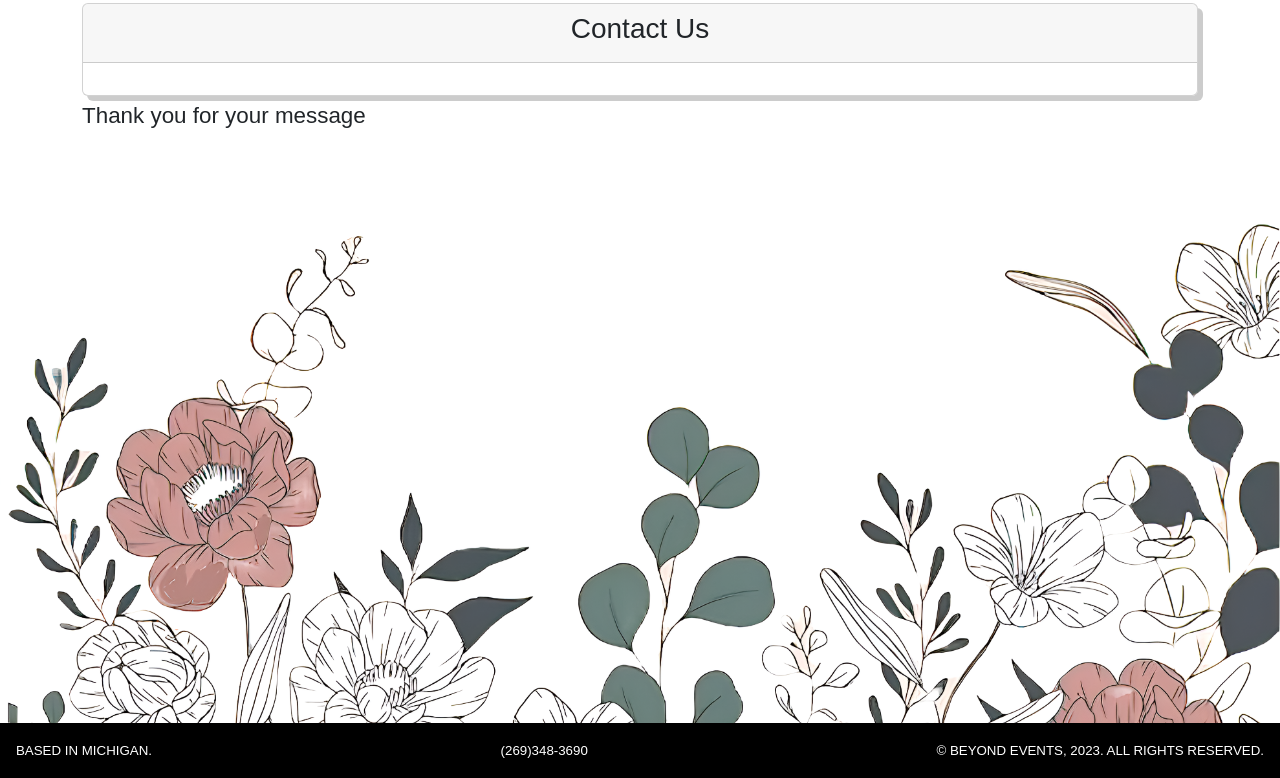
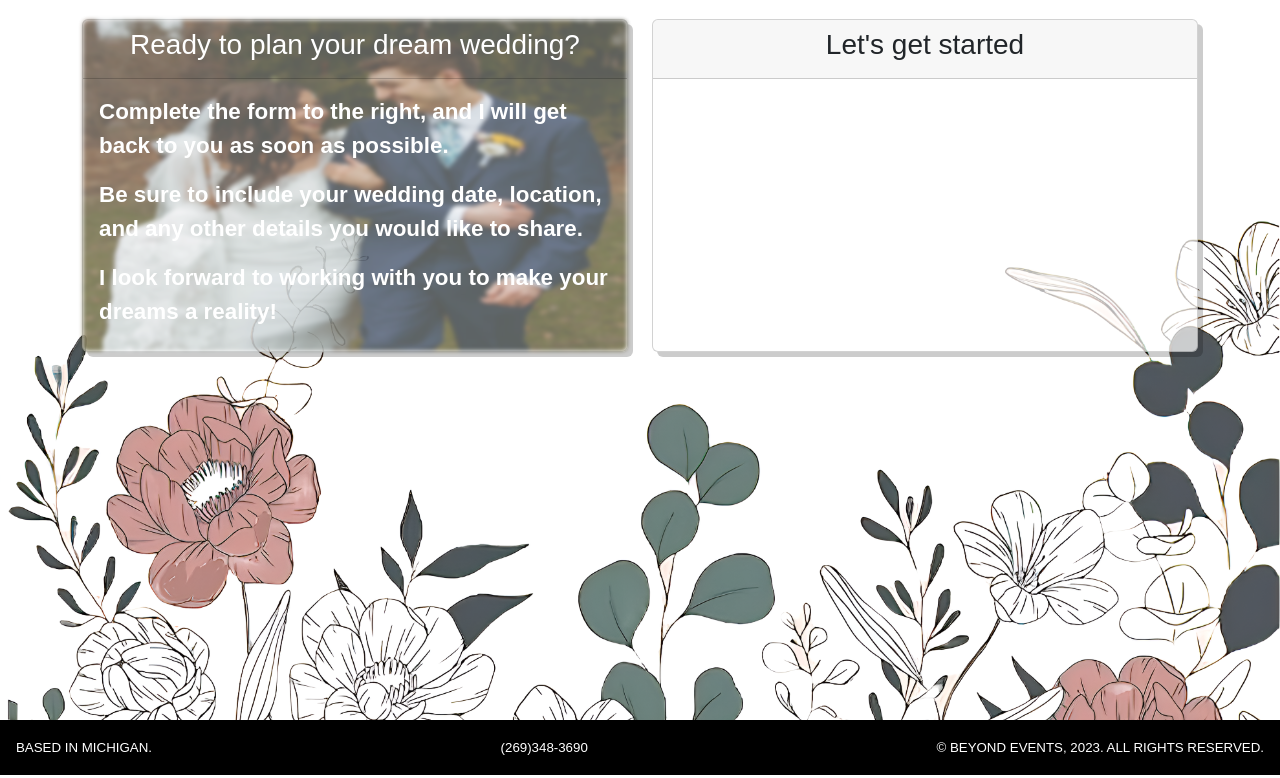
Before and after one commit to mwagner4084/beyondevents, a Django app: page /contact/ in a window 1280 px wide. Shown: the part 64-842 px from the top of the page. Run offline with Django 4.2, Linux system fonts and the light colour scheme; parts of the project's set-up code (start-up, migrations or seed data) failed here and were passed over; some libraries are stand-ins or nearby versions; some web fonts are replaced.

Commit message:
add photo & styles to contact template update base.css

```diff
--- a/static/css/base.css
+++ b/static/css/base.css
@@ -170,6 +170,202 @@ header {
   }
 }
 
+
+.btn-primary {
+  --bs-btn-color: var(--th-color-black);
+  --bs-btn-bg: var(--th-color-white);
+  --bs-btn-border-color: var(--th-color-black);
+  --bs-btn-hover-color: var(--th-color-black);
+  --bs-btn-hover-bg: var(--th-color-light-gray);
+  --bs-btn-hover-border-color: var(--th-color-black);
+  --bs-btn-focus-shadow-rgb: 49,132,253;
+  --bs-btn-active-color: var(--th-color-black);
+  --bs-btn-active-bg: var(--th-color-light-gray);
+  --bs-btn-active-border-color: var(--th-color-black);
+  --bs-btn-active-shadow: inset 0 3px 5px rgba(0, 0, 0, 0.125);
+  --bs-btn-disabled-color: var(--th-color-white);
+  --bs-btn-disabled-bg: var(--th-color-black);
+  --bs-btn-disabled-border-color: var(--th-color-black);
+}
+
+.bg-white {
+  background-color: var(--th-color-white);
+}
+
+.bg-eggshell {
+  background-color: var(--th-color-eggshell);
+}
+
+.bg-light-gray {
+  background-color: var(--th-color-light-gray);
+}
+
+.bg-blue-gray {
+  background-color: var(--th-color-blue-gray);
+}
+
+h1 {
+  text-transform: uppercase;
+  text-align: center;
+  font-size: calc(1.25rem + 0.5vw);
+}
+
+h1.heading {
+  display: flex;
+  align-items: center;
+}
+
+
+.card {
+  box-shadow: 5px 5px rgba(0, 0, 0, 0.2);
+  margin: 3px 0 3px 0;
+  background-color: rgba(255, 255, 255, 0.7)
+}
+
+.card-img {
+  height: 100%;
+  filter: blur(2px);
+  -webkit-filter: blur(2px);
+}
+
+.border-dark {
+  border-width: 3px;
+}
+
+footer {
+  display: in-line;
+  background-color: var(--th-color-black);
+  color: var(--th-color-white);
+  text-transform: uppercase;
+  /* padding: 1rem; */
+  text-align: center;
+  font-size: calc(0.75rem + 0.25vw);
+  justify-content: center;
+}
+
+.img-fluid {
+  width: 100%;
+  height: auto;
+}
+
+.gallery {
+  --g: 8px;
+  /* the gap */
+  --s: 100%;
+  /* the size */
+
+  display: grid;
+  border-radius: 50%;
+}
+
+.gallery>img {
+  grid-area: 1/1;
+  justify-self: center;
+  align-self: center;
+  width: 90%;
+  aspect-ratio: 1;
+  object-fit: cover;
+  border-radius: 50%;
+  transform: translate(var(--_x, 0), var(--_y, 0));
+  cursor: pointer;
+  z-index: 0;
+  transition: .3s, z-index 0s .3s;
+
+}
+
+.gallery img:hover {
+  --_i: 1;
+  z-index: 1;
+  transition: transform .2s, clip-path .3s .2s, z-index 0s;
+}
+
+.gallery:hover img {
+  transform: translate(0, 0);
+}
+
+.gallery>img:nth-child(1) {
+  clip-path: polygon(50% 50%, calc(50%*var(--_i, 0)) calc(120%*var(--_i, 0)), 0 calc(100%*var(--_i, 0)), 0 0, 100% 0, 100% calc(100%*var(--_i, 0)), calc(100% - 50%*var(--_i, 0)) calc(120%*var(--_i, 0)));
+  --_y: calc(-1*var(--g))
+}
+
+.gallery>img:nth-child(2) {
+  clip-path: polygon(50% 50%, calc(100% - 120%*var(--_i, 0)) calc(50%*var(--_i, 0)), calc(100% - 100%*var(--_i, 0)) 0, 100% 0, 100% 100%, calc(100% - 100%*var(--_i, 0)) 100%, calc(100% - 120%*var(--_i, 0)) calc(100% - 50%*var(--_i, 0)));
+  --_x: var(--g)
+}
+
+.gallery>img:nth-child(3) {
+  clip-path: polygon(50% 50%, calc(100% - 50%*var(--_i, 0)) calc(100% - 120%*var(--_i, 0)), 100% calc(100% - 120%*var(--_i, 0)), 100% 100%, 0 100%, 0 calc(100% - 100%*var(--_i, 0)), calc(50%*var(--_i, 0)) calc(100% - 120%*var(--_i, 0)));
+  --_y: var(--g)
+}
+
+.gallery>img:nth-child(4) {
+  clip-path: polygon(50% 50%, calc(120%*var(--_i, 0)) calc(50%*var(--_i, 0)), calc(100%*var(--_i, 0)) 0, 0 0, 0 100%, calc(100%*var(--_i, 0)) 100%, calc(120%*var(--_i, 0)) calc(100% - 50%*var(--_i, 0)));
+  --_x: calc(-1*var(--g))
+}
+
+
+/* body {
+  margin: 0;
+  min-height: 100vh;
+  display: grid;
+  place-content: center;
+  background: #3B8686;
+} */
+
+ul,
+il,
+p {
+  font-size: calc(1rem + 0.5vw);
+}
+
+/* .start-initial {
+    left: initial !important;
+} */
+
+/* .rte img {
+    max-width: 100%;
+    margin: 0;
+    display: block;
+  } */
+
+  /* .rte ul {
+    /* the same as Bootstrap unstyled-list
+    padding-left: 17px;
+  } */
+
+  /* .template-contact .rte ul {
+    padding-left: 0;
+    list-style: none;
+  } */
+
+  .site-main {
+    min-height: 90vh;
+  }
+
+  .bg-img {
+    background-image: url('../img/flowerbg.png');
+  background-color: --th-color-white;
+  /* Used if the image is unavailable */
+  width: 100%;
+  /* height: 500px; You must set a specified height */
+  background-position: center;
+  /* Center the image */
+  background-repeat: no-repeat;
+  /* Do not repeat the image */
+  background-size: cover;
+  /* Resize the background image to cover the entire container */
+}
+
+/* .navbar-brand {
+    max-width: 200px;
+    min-width: 200px;
+  }
+
+  @media (min-width: 992px) {
+    .navbar-expand-lg .navbar-nav .nav-link {
+      font-size: clamp(0.75rem, 1vw, 1rem);
+    }
+  } */
   @-webkit-keyframes slide-in-top {
     0% {
       -webkit-transform: translateY(-1000px);
@@ -422,176 +618,3 @@ header {
     -webkit-animation: slide-in-fwd-br 0.4s cubic-bezier(0.250, 0.460, 0.450, 0.940) both;
             animation: slide-in-fwd-br 0.4s cubic-bezier(0.250, 0.460, 0.450, 0.940) both;
   }
-
-.bg-white {
-  background-color: var(--th-color-white);
-}
-
-.bg-eggshell {
-  background-color: var(--th-color-eggshell);
-}
-
-.bg-light-gray {
-  background-color: var(--th-color-light-gray);
-}
-
-.bg-blue-gray {
-  background-color: var(--th-color-blue-gray);
-}
-
-h1 {
-  text-transform: uppercase;
-  text-align: center;
-  font-size: calc(1.25rem + 0.5vw);
-}
-
-h1.heading {
-  display: flex;
-  align-items: center;
-}
-
-
-.card {
-  box-shadow: 5px 5px rgba(0, 0, 0, 0.2);
-  margin: 3px 0 3px 0;
-  background-color: rgba(255, 255, 255, 0.7)
-}
-
-.border-dark {
-  border-width: 3px;
-}
-
-footer {
-  display: in-line;
-  background-color: var(--th-color-black);
-  color: var(--th-color-white);
-  text-transform: uppercase;
-  /* padding: 1rem; */
-  text-align: center;
-  font-size: calc(0.75rem + 0.25vw);
-  justify-content: center;
-}
-
-.img-fluid {
-  width: 100%;
-  height: auto;
-}
-
-.gallery {
-  --g: 8px;
-  /* the gap */
-  --s: 100%;
-  /* the size */
-
-  display: grid;
-  border-radius: 50%;
-}
-
-.gallery>img {
-  grid-area: 1/1;
-  justify-self: center;
-  align-self: center;
-  width: 90%;
-  aspect-ratio: 1;
-  object-fit: cover;
-  border-radius: 50%;
-  transform: translate(var(--_x, 0), var(--_y, 0));
-  cursor: pointer;
-  z-index: 0;
-  transition: .3s, z-index 0s .3s;
-
-}
-
-.gallery img:hover {
-  --_i: 1;
-  z-index: 1;
-  transition: transform .2s, clip-path .3s .2s, z-index 0s;
-}
-
-.gallery:hover img {
-  transform: translate(0, 0);
-}
-
-.gallery>img:nth-child(1) {
-  clip-path: polygon(50% 50%, calc(50%*var(--_i, 0)) calc(120%*var(--_i, 0)), 0 calc(100%*var(--_i, 0)), 0 0, 100% 0, 100% calc(100%*var(--_i, 0)), calc(100% - 50%*var(--_i, 0)) calc(120%*var(--_i, 0)));
-  --_y: calc(-1*var(--g))
-}
-
-.gallery>img:nth-child(2) {
-  clip-path: polygon(50% 50%, calc(100% - 120%*var(--_i, 0)) calc(50%*var(--_i, 0)), calc(100% - 100%*var(--_i, 0)) 0, 100% 0, 100% 100%, calc(100% - 100%*var(--_i, 0)) 100%, calc(100% - 120%*var(--_i, 0)) calc(100% - 50%*var(--_i, 0)));
-  --_x: var(--g)
-}
-
-.gallery>img:nth-child(3) {
-  clip-path: polygon(50% 50%, calc(100% - 50%*var(--_i, 0)) calc(100% - 120%*var(--_i, 0)), 100% calc(100% - 120%*var(--_i, 0)), 100% 100%, 0 100%, 0 calc(100% - 100%*var(--_i, 0)), calc(50%*var(--_i, 0)) calc(100% - 120%*var(--_i, 0)));
-  --_y: var(--g)
-}
-
-.gallery>img:nth-child(4) {
-  clip-path: polygon(50% 50%, calc(120%*var(--_i, 0)) calc(50%*var(--_i, 0)), calc(100%*var(--_i, 0)) 0, 0 0, 0 100%, calc(100%*var(--_i, 0)) 100%, calc(120%*var(--_i, 0)) calc(100% - 50%*var(--_i, 0)));
-  --_x: calc(-1*var(--g))
-}
-
-
-/* body {
-    margin: 0;
-    min-height: 100vh;
-    display: grid;
-    place-content: center;
-    background: #3B8686;
-  } */
-
-ul,
-il,
-p {
-  font-size: calc(1rem + 0.5vw);
-}
-
-/* .start-initial {
-    left: initial !important;
-} */
-
-/* .rte img {
-    max-width: 100%;
-    margin: 0;
-    display: block;
-} */
-
-/* .rte ul {
-    /* the same as Bootstrap unstyled-list
-    padding-left: 17px;
-} */
-
-/* .template-contact .rte ul {
-    padding-left: 0;
-    list-style: none;
-} */
-
-.site-main {
-  min-height: 90vh;
-}
-
-.bg-img {
-  background-image: url('../img/flowerbg.png');
-  background-color: --th-color-white;
-  /* Used if the image is unavailable */
-  width: 100%;
-  /* height: 500px; You must set a specified height */
-  background-position: center;
-  /* Center the image */
-  background-repeat: no-repeat;
-  /* Do not repeat the image */
-  background-size: cover;
-  /* Resize the background image to cover the entire container */
-}
-
-/* .navbar-brand {
-    max-width: 200px;
-    min-width: 200px;
-}
-
-@media (min-width: 992px) {
-    .navbar-expand-lg .navbar-nav .nav-link {
-        font-size: clamp(0.75rem, 1vw, 1rem);
-    }
-} */
--- a/templates/contact.html
+++ b/templates/contact.html
@@ -6,19 +6,46 @@
 {% block content %}
 
 <div class="template-contact">
-    <div class="container">
-        <div class="card">
-            <div class="card-header">
-                <h3>Contact Us</h3>
-                <i class="fa fa-envelope"></i>
+    <div class="container py-3">
+        <div class="row">
+            <div class="col-12 col-md-6 mx-auto mb-4 mb-md-0 position-relative">
+                <div class="card h-100">
+                    <div class="card-img-overlay mw-100 p-md-0">
+                        <img src="{% static 'img/couple.png' %}" alt="newlyweds" class="card-img opacity-75">
+                    </div>
+                    <div class="position-relative">
+                        <div class="card-header text-white">
+                            <h3>
+                                Ready to plan your dream wedding?
+                            </h3>
+                        </div>
+                        <div class="card-body text-white">
+                            <p class="card-text">
+                                <strong>Complete the form to the right, and I will get back to you as soon as possible.</strong>
+                            </p>
+                            <p class="card-text">
+                                <strong>Be sure to include your wedding date, location, and any other details you would like to share.</strong>
+                            </p>
+                            <p class="card-text">
+                                <strong>I look forward to working with you to make your dreams a reality!</strong>
+                            </p>
+                        </div>
+                    </div>
+                </div>
             </div>
-            <div class="card-body">
-                {% crispy form %}
+            <div class="col-12 col-md-6 mx-auto mb-4 mb-md-0">
+                <div class="card h-100">
+                    <div class="card-header">
+                        <h3>
+                            Let's get started
+                        </h3>
+                    </div>
+                    <div class="card-body">
+                        {% crispy form %}
+                    </div>
+                </div>
             </div>
-            <div class="envelope front"></div>
-            <div class="envelope back"></div>
         </div>
-        <p class="result-message centered">Thank you for your message</p>
     </div>
 </div>
 {% endblock content %}
```
Also changed, not shown: static/img/couple.jpg (added), static/img/couple.png (added). Lines whose indentation alone changed are shown as unchanged.
